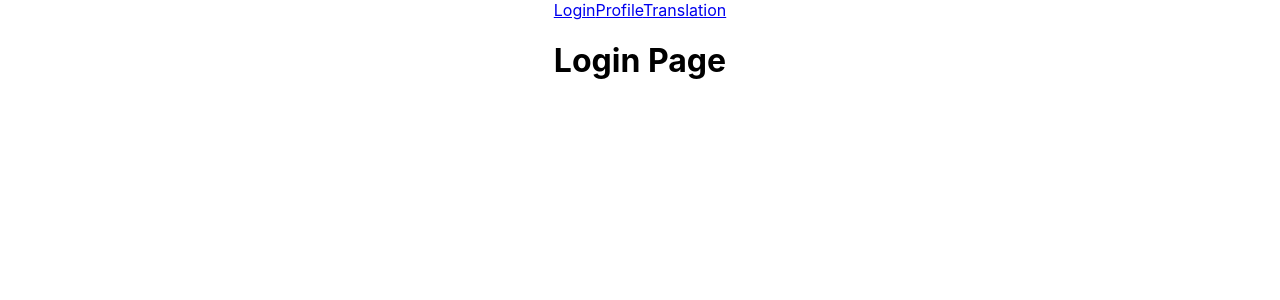
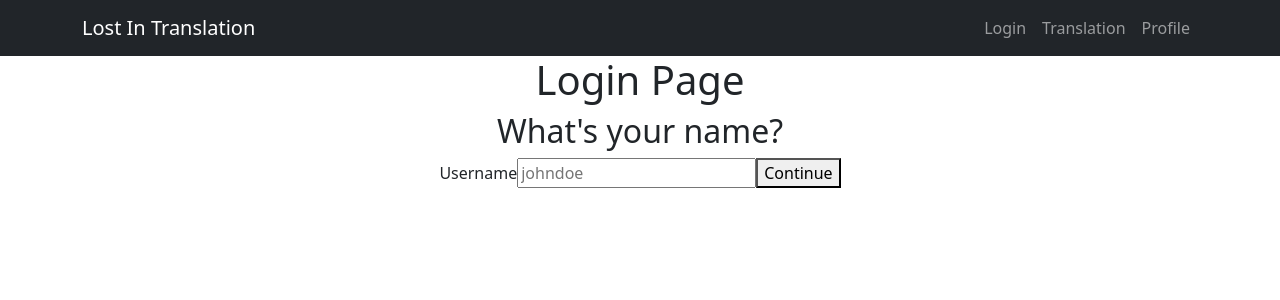
Before and after one commit to kboberg98/sign-language-translator, a React (Create React App) app: page / in a window 1280 px wide. Shown: the top 300 px of the page. Built offline with nearby package versions, Linux system fonts and the light colour scheme.

Commit message:
adding login

```diff
--- a/package.json
+++ b/package.json
@@ -6,8 +6,11 @@
     "@testing-library/jest-dom": "^5.16.5",
     "@testing-library/react": "^13.4.0",
     "@testing-library/user-event": "^13.5.0",
+    "bootstrap": "^5.2.3",
     "react": "^18.2.0",
+    "react-bootstrap": "^2.7.0",
     "react-dom": "^18.2.0",
+    "react-hook-form": "^7.42.1",
     "react-router-dom": "^6.6.2",
     "react-scripts": "5.0.1",
     "web-vitals": "^2.1.4"
--- a/src/App.js
+++ b/src/App.js
@@ -1,5 +1,5 @@
-
 import Routing from './routing/Routing';
+import 'bootstrap/dist/css/bootstrap.min.css';
 import './App.css';
 
 function App() {
--- /dev/null
+++ b/src/api/index.js
@@ -0,0 +1,12 @@
+const apiKey = 'N420oGW7HhLIhcQC96nlKRRj2oNtMAIiTrlP3ovVEMcvzQ0U8CnX0rggkV9TcDwN'
+
+export const createHeaders = () => {
+    return {
+        'X-API-Key': apiKey,
+        'Content-Type': 'application/json'
+    }
+}
+
+export const handleResponse = () => {
+
+}
--- /dev/null
+++ b/src/api/user.js
@@ -0,0 +1,53 @@
+import { createHeaders } from "./index";
+
+const apiURL = 'https://noroff-api-production-c87f.up.railway.app/translations';
+
+const checkForUser = async (username) => {
+    try {
+        const response = await fetch(`${apiURL}?username=${username}`)
+        if(!response.ok) {
+            throw new Error('Could not complete request.')
+        }
+        const data = await response.json()
+        return [ null, data ]
+    }
+    catch (error) {
+        return [ error.message, [] ]
+    }
+}
+
+const createUser = async (username) => {
+    try {
+        const response = await fetch(apiURL, {
+            method: 'POST',
+            headers: createHeaders(),
+            body: JSON.stringify({
+                username,
+                translations: []
+            })
+        })
+        if(!response.ok) {
+            throw new Error('Could not create user with username ' + username)
+        }
+        const data = await response.json()
+        return [ null, data ]
+    }
+    catch (error) {
+        return [ error.message, [] ]
+    }
+}
+
+export const loginUser = async (username) => {
+    const [ checkError, user ] = await checkForUser(username)
+
+    if(checkError !== null) {
+        return [ checkError, null ]
+    }
+
+    if (user.length > 0) {
+        return [ null, user.pop() ]
+
+    }
+
+    return await createUser(username)
+}
--- /dev/null
+++ b/src/components/Login/LoginForm.jsx
@@ -0,0 +1,55 @@
+import { useForm } from 'react-hook-form'
+import { loginUser } from '../../api/user'
+
+const userNameConfig = {
+    required: true,
+    minLength: 3
+}
+
+const LoginForm = () => {
+    const {
+        register,
+        handleSubmit,
+        formState: { errors }
+    } = useForm()
+
+    const onSubmit = async ({ username }) => {
+        const [error, user] = await loginUser(username)
+        console.log('Error: ', error)
+        console.log('User: ', user)
+    };
+
+    const errorMessage = (() => {
+        if (!errors.username) {
+            return null
+        }
+
+        if (errors.username.type === 'required') {
+            return <span>Username is required</span>
+        }
+
+        if (errors.username.type === 'minLength') {
+            return <span>Username is too short (min. 3)</span>
+        }
+    })()
+
+    return (
+        <>
+            <h2>What's your name?</h2>
+            <form action="" onSubmit={ handleSubmit(onSubmit) }>
+                <fieldset>
+                    <label htmlFor="username">Username</label>
+                    <input
+                        type="text"
+                        placeholder='johndoe'
+                        { ...register("username", userNameConfig) }
+                    />
+                    <button type='submit'>Continue</button>
+                </fieldset>
+                { errorMessage }
+            </form>
+        </>
+    )
+}
+
+export default LoginForm
--- /dev/null
+++ b/src/components/Shared/MainNavigation.jsx
@@ -0,0 +1,22 @@
+import { Nav, Navbar, Container } from "react-bootstrap";
+import { NavLink } from 'react-router-dom';
+import { Link } from "react-router-dom";
+
+function MainNavigation(){
+    return(
+        <>
+            <Navbar bg="dark" variant="dark">
+                <Container style={{textAlign: "center", alignContent: "center"}}>
+                    <Navbar.Brand>Lost In Translation</Navbar.Brand>
+                        <Nav>
+                            <Nav.Link as={Link} to="/login">Login</Nav.Link>
+                            <Nav.Link as={Link} to="/translation">Translation</Nav.Link>
+                            <Nav.Link as={Link} to="/profile">Profile</Nav.Link>
+                        </Nav>
+                </Container>
+            </Navbar>
+        </>
+    )
+}
+
+export default MainNavigation
--- /dev/null
+++ b/src/components/Shared/withAuth.jsx
@@ -0,0 +1,14 @@
+import { Navigate } from "react-router-dom";
+
+function withAuth(Component){
+    return function(props) {
+        //condition to navigate to page
+        if(localStorage.getItem('userName') !== null){
+            return <Component {...props} />
+        } else {
+            return <Navigate to="/" />
+        }
+    };
+}
+
+export default withAuth;
--- /dev/null
+++ b/src/components/Translation/TranslationForm.jsx
@@ -0,0 +1,31 @@
+import { useState } from "react";
+
+function TranslationForm() {
+  const [userInput, setUserInput] = useState("");
+
+  function handleTranslationBtn() {
+    console.log(userInput)
+  }
+
+  function updateUserInput(event) {
+    setUserInput(event.target.value);
+  }
+
+  return (
+    <div>
+        <div>
+            <input type="text" onChange={updateUserInput} />
+            <input
+                type="button"
+                value="Translate"
+                onClick={handleTranslationBtn}
+            />
+        </div>
+        <div>
+
+        </div>
+    </div>
+  );
+}
+
+export default TranslationForm;
--- a/src/pages/LoginPage.jsx
+++ b/src/pages/LoginPage.jsx
@@ -1,8 +1,10 @@
+import LoginForm from "../components/Login/LoginForm"
 
 function LoginPage(){
     return(
         <div>
             <h1>Login Page</h1>
+            <LoginForm></LoginForm>
         </div>
     )
 }
--- a/src/pages/ProfilePage.jsx
+++ b/src/pages/ProfilePage.jsx
@@ -1,3 +1,4 @@
+import withAuth from "../components/Shared/withAuth"
 
 function ProfilePage(){
     return(
@@ -7,4 +8,4 @@ function ProfilePage(){
     )
 }
 
-export default ProfilePage
+export default withAuth(ProfilePage)
--- a/src/pages/TranslationPage.jsx
+++ b/src/pages/TranslationPage.jsx
@@ -1,10 +1,13 @@
+import withAuth from "../components/Shared/withAuth"
+import TranslationForm from "../components/Translation/TranslationForm"
 
 function TranslationPage(){
     return(
         <div>
             <h1>Translation Page</h1>
+            <TranslationForm />
         </div>
     )
 }
 
-export default TranslationPage
+export default withAuth(TranslationPage)
--- a/src/routing/Routing.jsx
+++ b/src/routing/Routing.jsx
@@ -2,22 +2,18 @@ import { BrowserRouter, Routes, NavLink, Route } from 'react-router-dom';
 import LoginPage from '../pages/LoginPage';
 import ProfilePage from '../pages/ProfilePage';
 import TranslationPage from '../pages/TranslationPage';
+import MainNavigation from '../components/Shared/MainNavigation';
 
 function Routing(){
     return(
         <BrowserRouter>
-
-        <NavLink to="/login">Login</NavLink>
-        <NavLink to="/profile">Profile</NavLink>
-        <NavLink to="/translation">Translation</NavLink>
-
+            <MainNavigation></MainNavigation>
             <Routes>
                 <Route path="/" element={<LoginPage/>}/>
                 <Route path="/login" element={<LoginPage/>}/>
                 <Route path="/profile" element={<ProfilePage/>}/>
                 <Route path="/translation" element={<TranslationPage/>}/>
             </Routes>
-
         </BrowserRouter>
     )
 }
```
Also changed, not shown: 1 other file (tests, documents, lock files or other folders). Lines whose indentation alone changed are shown as unchanged.
